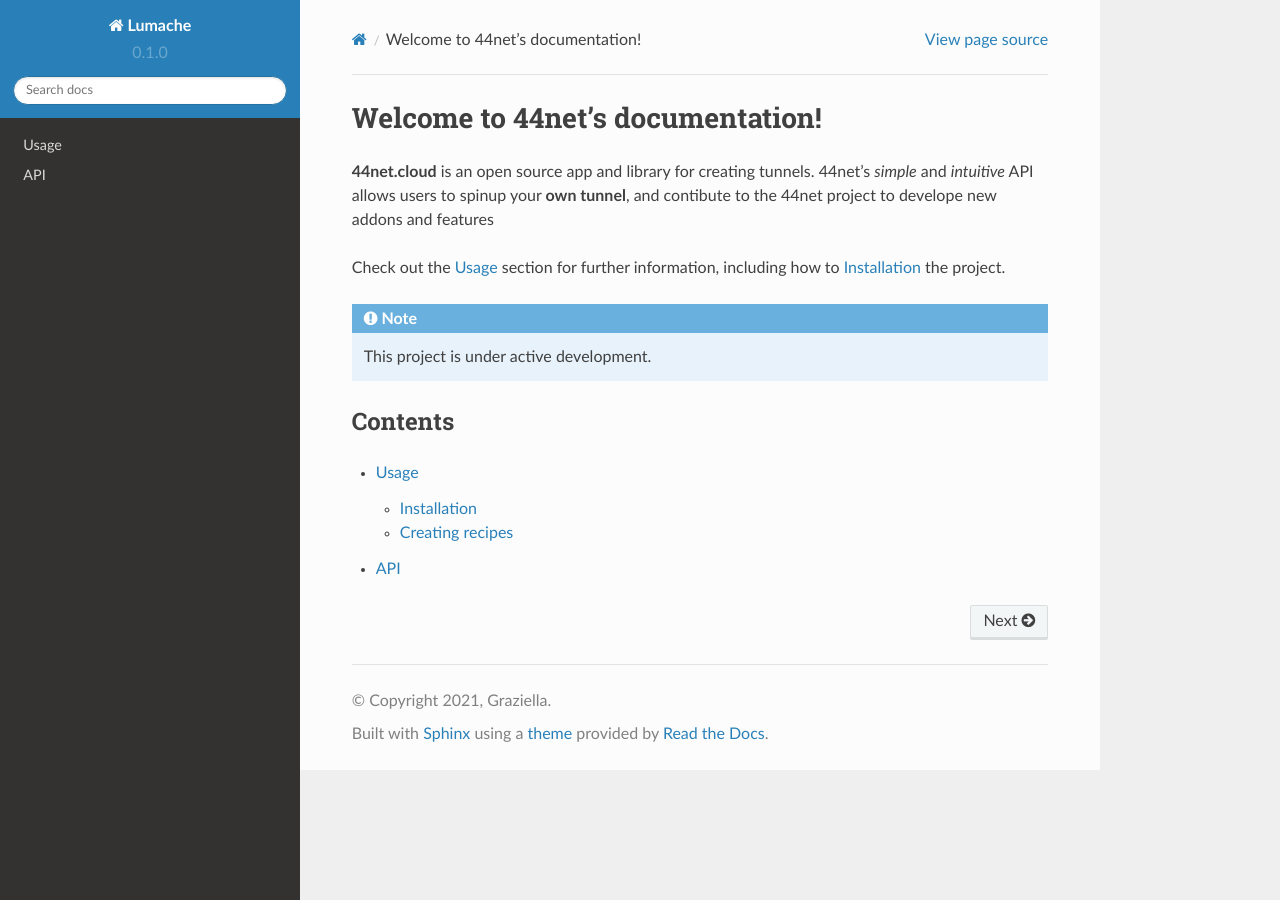
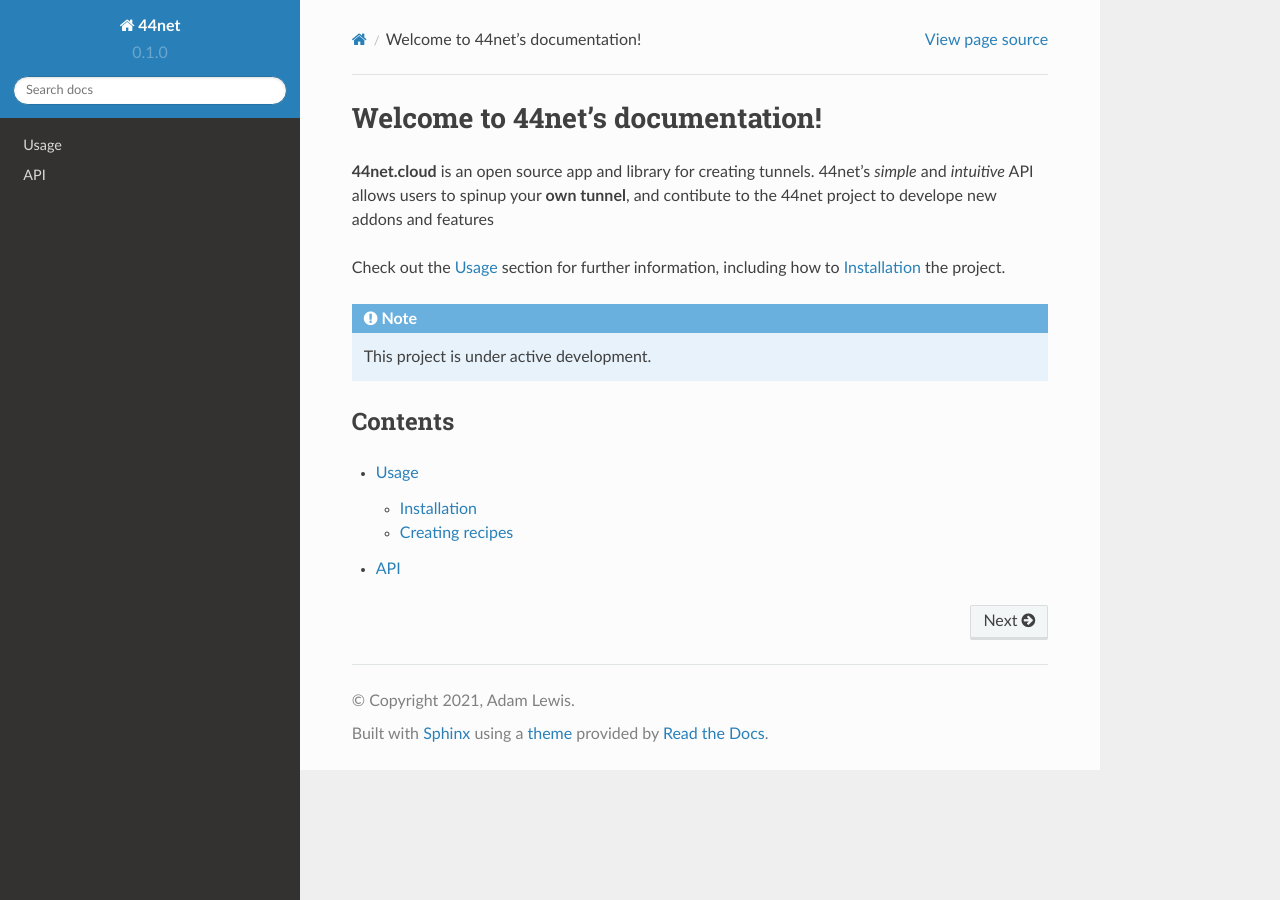
Before and after one commit to airgapper/44net-docs, a Sphinx documentation site: the page built from docs/source/index.rst, in a window 1280 px wide. Built offline with Sphinx 7.4.7 and the Read the Docs theme 2.0.0, drawn with Linux system fonts in a browser that asks for light colours.

Commit message:
Update conf.py

```diff
--- a/docs/source/conf.py
+++ b/docs/source/conf.py
@@ -2,9 +2,9 @@
 
 # -- Project information
 
-project = 'Lumache'
-copyright = '2021, Graziella'
-author = 'Graziella'
+project = '44net'
+copyright = '2021, Adam Lewis'
+author = 'Adam Lewis'
 
 release = '0.1'
 version = '0.1.0'
```
